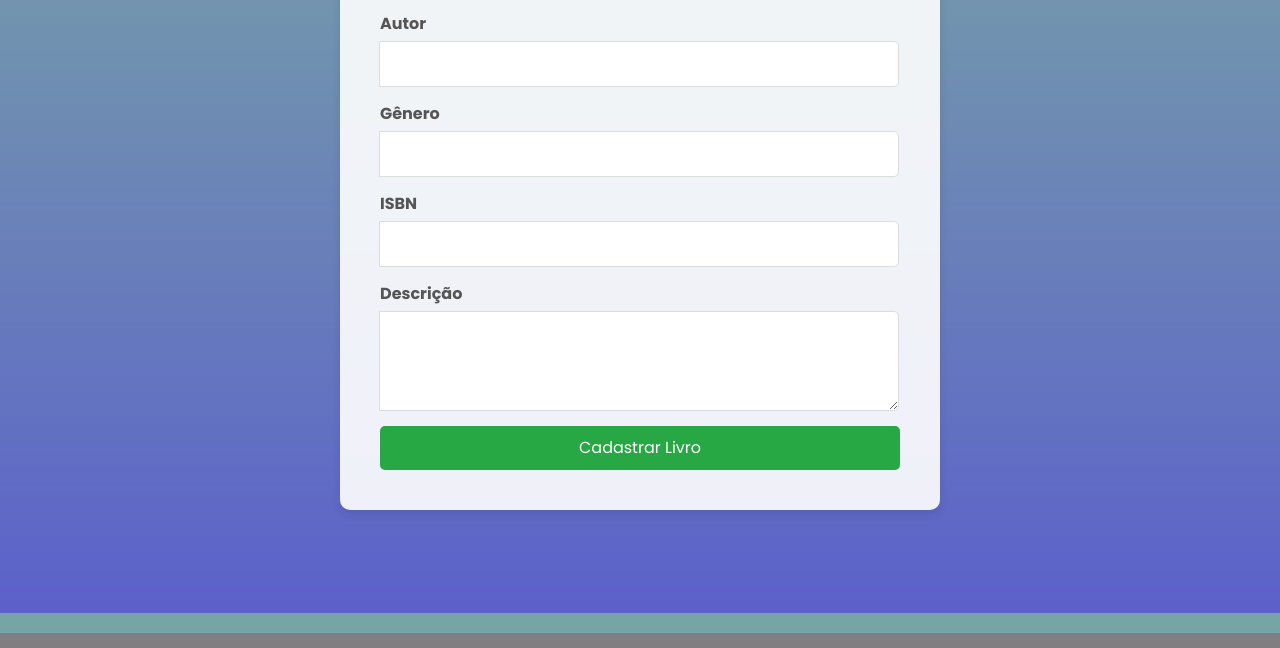
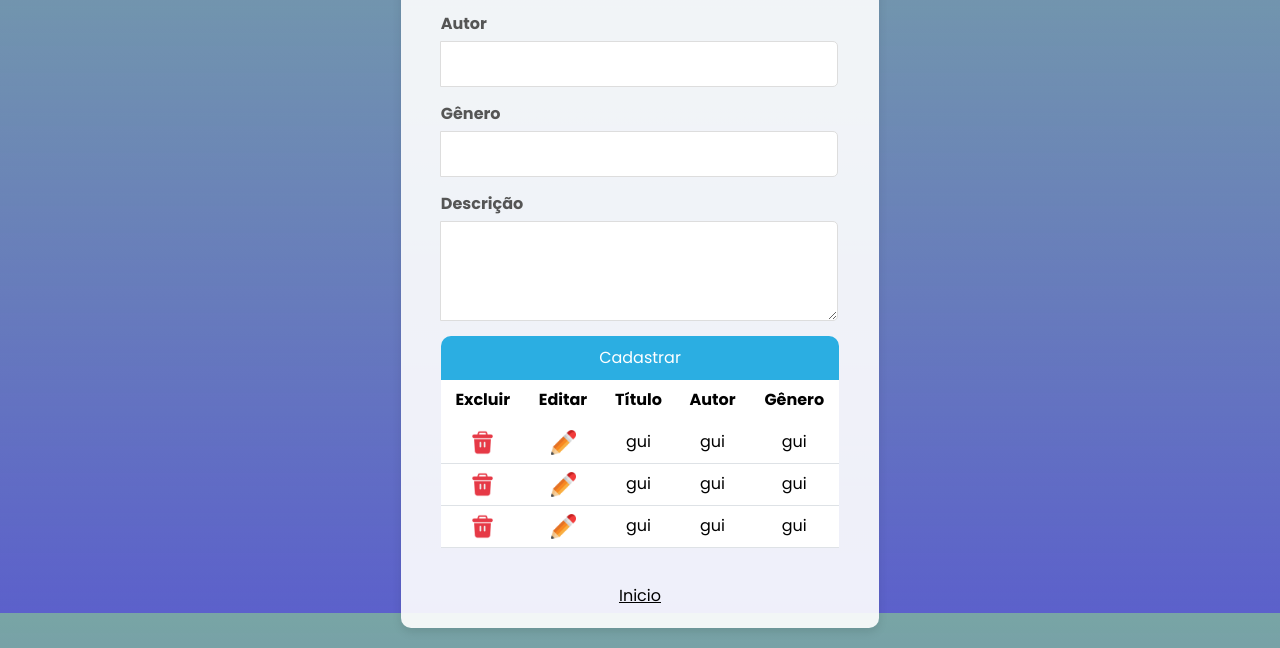
Before and after one commit to uguisousa/WorldBooks, a plain HTML site: page config/cadastrolivros.html in a window 1280 px wide. Shown: the part 187-835 px from the top of the page. Drawn offline with nearby package versions, Linux system fonts and the light colour scheme.

Commit message:
Edit geral

```diff
--- a/assets/css/index.css
+++ b/assets/css/index.css
@@ -524,8 +524,58 @@ input {
     width: 100%;
     max-width: 560px;
 }
+.none-bord{
+    background-color: red !important;
+}
+/* mais livros---- */
+.main-livros{
+    height: 100%;
+    display: grid;
+    align-items: center;
+}
+/* botao cadastro livros---- */
+.btn-edit{
+    background-color: rgb(43, 174, 226);
+    border-radius: 10px 10px 0px 0px;
+}
+.btn-edit:hover{
+    background-color: rgb(18, 128, 172);
 
+}
+.text-home{
+    text-align: center;
 
+}
+.text-home a{
+    color: black !important;
+}
+
+/* icones tabela---- */
+table img{
+    cursor: pointer;
+    width: 25px;
+    transition:  .2s ease;
+}
+table img:hover{
+    transform: scale(1.1);
+}
+/* telaCadastroADM---- */
+.welcome-adm{
+    display: grid !important;
+    place-content: center !important;
+    height: 100vh;
+    background-size: cover;
+    background-repeat: no-repeat;
+    background-attachment: fixed;
+}
+.form-tudo-adm{
+    padding: 10px;
+    background-color: rgb(241, 241, 241);
+    border-radius: 20px;
+}
+.form-tudo-adm #btn{
+    background: linear-gradient(to bottom, #7bb3d6fe, #5a85a0fe);
+}
 
 @media screen and (max-width: 500px) {
     .welcome {
--- a/config/cadastrolivros.html
+++ b/config/cadastrolivros.html
@@ -81,7 +81,7 @@
     </script>
   </head>
   <body>
-        <main>
+        <main class="main-livros">
             <section class="book-registration">
                 <div class="registration-container">
                     <h2 class="registration-title">Cadastro de Livros</h2>
@@ -98,18 +98,55 @@
                             <label for="genre" class="input-label">Gênero</label>
                             <input type="text" id="genre" name="genre" class="input-field" required>
                         </div>
-                <div class="input-group">
-                    <label for="isbn" class="input-label">ISBN</label>
-                    <input type="text" id="isbn" name="isbn" class="input-field" required>
-                </div>
+
                         <div class="input-group">
                             <label for="description" class="input-label">Descrição</label>
                             <textarea id="description" name="description" class="input-textarea" required></textarea>
                         </div>
-                <button type="submit" class="submit-button">Cadastrar Livro</button>
+                        <button type="submit" class="submit-button btn-edit">Cadastrar</button>
                     </form>
+
+                    <table class="table">
+                        <thead>
+                            <tr class="text-center">
+                                <th scope="col">Excluir</th>
+                                <th scope="col">Editar</th>
+                                <th scope="col">Título</th>
+                                <th scope="col">Autor</th>
+                                <th scope="col">Gênero</th>
+                            </tr>
+                        </thead>
+                        <tbody class="table-group-divider " id="corpo_tabela">
+                            <tr class="text-center">
+                                <td><img src="/assets/img/delete.png" width="30"  onClick="excluir('${title}', '${author}', '${genre}')"/></td>
+                                <td><img src="/assets/img/edit.png" width="30" onClick="editar('${title}', '${author}', '${genre}')"/></td>
+                                <td>gui</td>
+                                <td>gui</td>
+                                <td>gui</td>
+                            </tr>
+                            <tr class="text-center">
+                                <td><img src="/assets/img/delete.png" width="30"  onClick="excluir('${title}', '${author}', '${genre}')"/></td>
+                                <td><img src="/assets/img/edit.png" width="30" onClick="editar('${title}', '${author}', '${genre}')"/></td>
+                                <td>gui</td>
+                                <td>gui</td>
+                                <td>gui</td>
+                            </tr>
+                            <tr class="text-center">
+                                <td><img  src="/assets/img/delete.png" width="30"  onClick="excluir('${title}', '${author}', '${genre}')"/></td>
+                                <td ><img src="/assets/img/edit.png" width="30" onClick="editar('${title}', '${author}', '${genre}')"/></td>
+                                <td>gui</td>
+                                <td>gui</td>
+                                <td>gui</td>
+                            </tr>
+
+                        </tbody>
+                    </table>
+                </div>
+                <div class="text-home">
+                <a class="text-a" href="/index.html" target="_blank">Inicio</a>
                     </div>
             </section>
+
 </main>
 
     <script src="https://cdn.jsdelivr.net/npm/bootstrap@5.3.3/dist/js/bootstrap.bundle.min.js" integrity="sha384-YvpcrYf0tY3lHB60NNkmXc5s9fDVZLESaAA55NDzOxhy9GkcIdslK1eN7N6jIeHz" crossorigin="anonymous"></script>
```
Also changed, not shown: blog.html (deleted, +0 -43 lines), config/admcadastro.html (+0 -20 lines), config/admlogin.html (+0 -19 lines), index.html (+0 -1 lines), livros.html (+0 -1 lines), novidades.html (+0 -1 lines), sobre.html (+0 -1 lines), assets/img/delete.png (added), assets/img/edit.png (added). Lines whose indentation alone changed are shown as unchanged.
